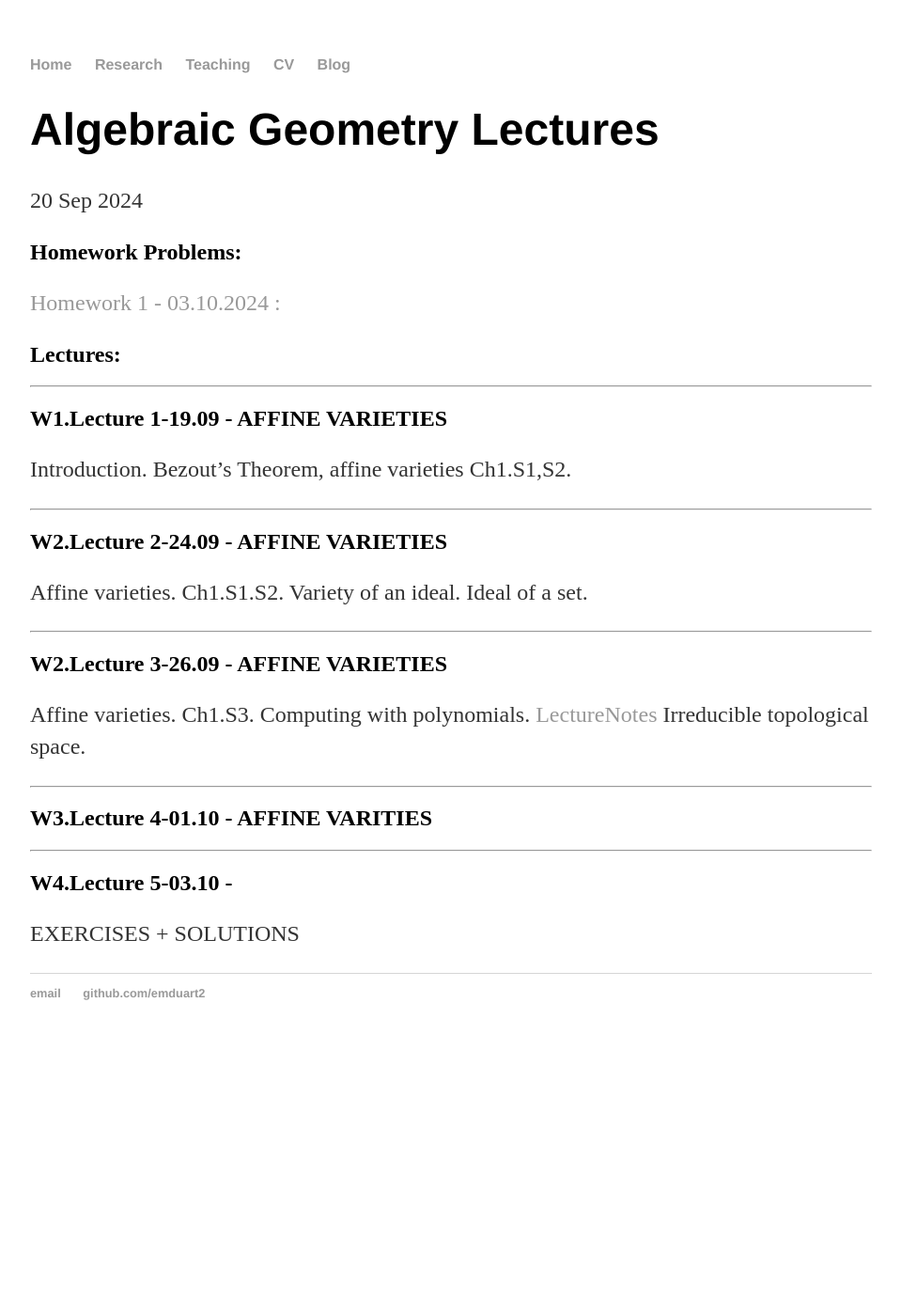
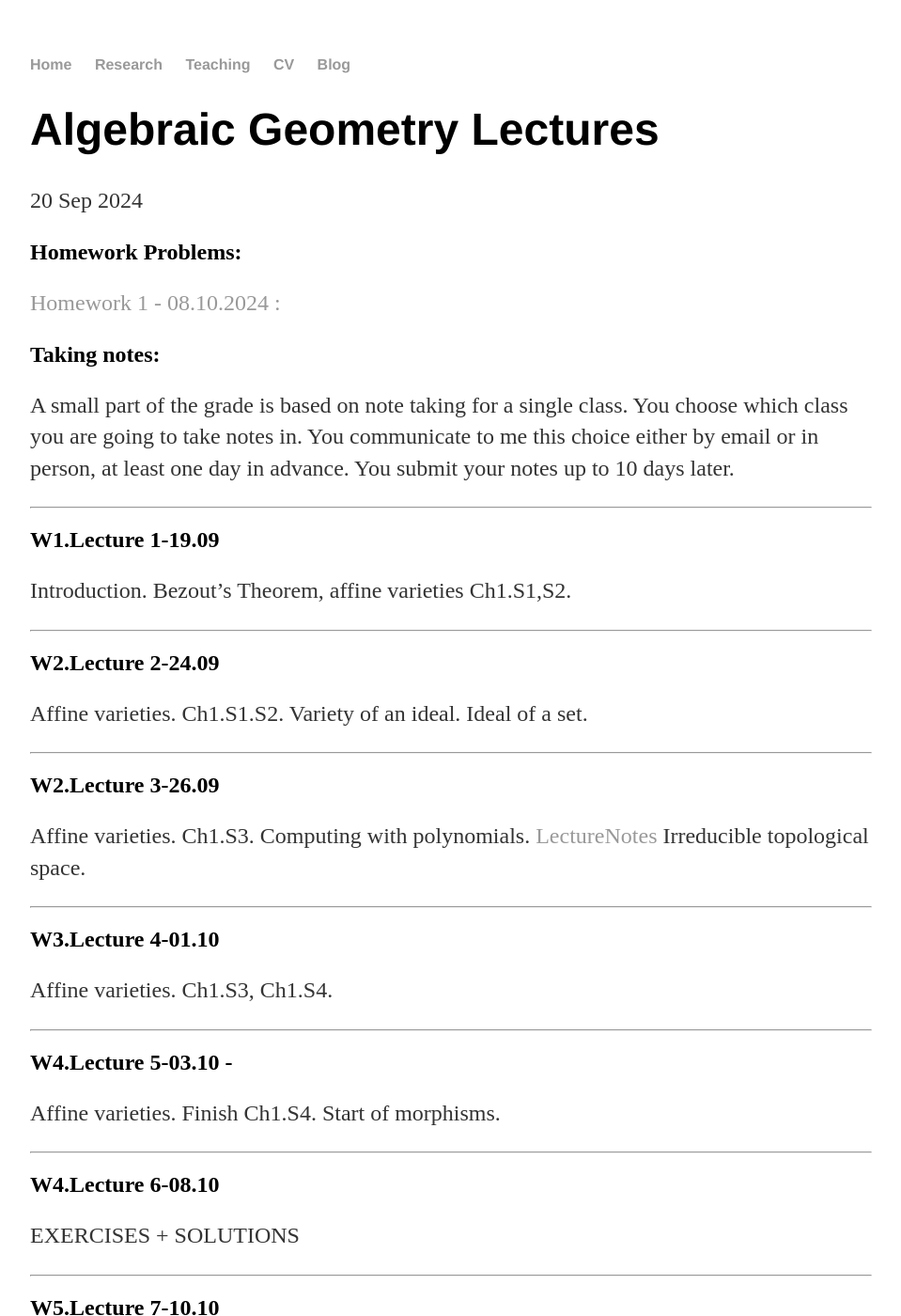
Before and after one commit to emduart2/emduart2.github.io, a Jekyll site: the page built from _posts/2024-09-20-Algebraic-Geometry-Lectures.md, in a window 1280 px wide and 1400 px high. Shown: the whole window at 94% size, without its empty margins (160-1119 px from the left). Built offline with Jekyll 4.4.1, drawn with Linux system fonts in a browser that asks for light colours; some of the changed text lies outside the part shown.

Commit message:
changes to class notes

```diff
--- a/_posts/2024-09-20-Algebraic-Geometry-Lectures.md
+++ b/_posts/2024-09-20-Algebraic-Geometry-Lectures.md
@@ -5,27 +5,89 @@ date: 2024-09-20
 ---
 
 ## Homework Problems:
-[Homework 1 - 03.10.2024 :](https://www.overleaf.com/read/vmgvbfgzhfbr#9b0adc)
+[Homework 1 - 08.10.2024 :](https://www.overleaf.com/read/vmgvbfgzhfbr#9b0adc)
 
-##   Lectures:
+## Taking notes:
+A small part of the grade is based on note taking for a single class. You choose
+which class you are going to take notes in. You communicate to me this choice either
+by email or in person, at least one day in advance.
+You submit your notes up to 10 days later.
+
 ---------------------
-## W1.Lecture 1-19.09 - AFFINE VARIETIES
+## W1.Lecture 1-19.09
+
 Introduction. Bezout's Theorem, affine varieties Ch1.S1,S2.
 
 ---------------------
-## W2.Lecture 2-24.09 - AFFINE VARIETIES
+## W2.Lecture 2-24.09
 Affine varieties. Ch1.S1.S2.
 Variety of an ideal. Ideal of a set.
 
 ---------------------
-## W2.Lecture 3-26.09 - AFFINE VARIETIES
+## W2.Lecture 3-26.09
 Affine varieties. Ch1.S3.
 Computing with polynomials.
 [LectureNotes]({{ site.url }}/assets/AlgebraicGeometry/AlgebraicGeometryNotes2.pdf)
 Irreducible topological space.
 
 ---------------------
-## W3.Lecture 4-01.10 - AFFINE VARITIES
+## W3.Lecture 4-01.10
+Affine varieties. Ch1.S3, Ch1.S4.
+
 ---------------------
 ## W4.Lecture 5-03.10 -
+Affine varieties. Finish Ch1.S4. Start of morphisms.
+
+---------------------
+## W4.Lecture 6-08.10
 EXERCISES + SOLUTIONS
+
+---------------------
+## W5.Lecture 7-10.10
+Projective varieties
+
+---------------------
+## W5.Lecture 8-15.10
+Schemes
+
+---------------------
+
+## W6.Lecture 9-17.10
+Schemes
+
+---------------------
+## W6.Lecture 10-22.10 - ELIANA IS TRAVELING. NO CLASS.
+
+---------------------
+## W7.Lecture 11-24.10
+
+---------------------
+## W7.Lecture 12-05.11
+
+---------------------
+## W8.Lecture 13-07.11
+
+---------------------
+## W8.Lecture 14-12.11
+
+---------------------
+## W9.Lecture 15-14.11
+---------------------
+## W9.Lecture 16-19.11
+---------------------
+## W10.Lecture 17-21.11
+---------------------
+## W10.Lecture 18-26.11
+---------------------
+## W11.Lecture 19-28.11
+---------------------
+## W11.Lecture 20-03.12
+---------------------
+## W12.Lecture 21-05.12
+---------------------
+## W12.Lecture 22-10.12
+---------------------
+## W13.Lecture 23-12.12 STUDENT PRESENTATIONS
+---------------------
+## W13.Lecture 24-17.12 - STUDENT PRESENTATIONS
+---------------------
```
